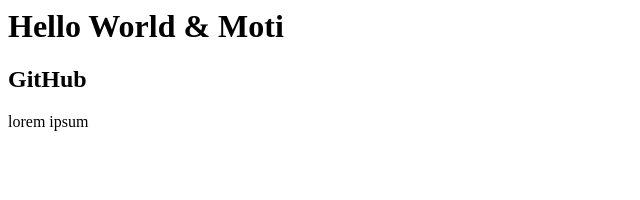
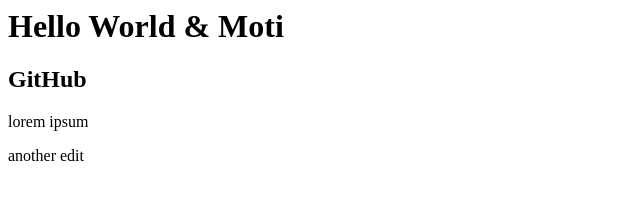
Before and after one commit to yuval212/Hello-World, a plain HTML site: page index.html in a window 1280 px wide. Shown: the full height of the page, 0-640 px from the left. Drawn offline with Linux system fonts and the light colour scheme.

Commit message:
Update index.html

```diff
--- a/index.html
+++ b/index.html
@@ -2,4 +2,5 @@
 <h1>Hello World & Moti<h1>
   <h2>GitHub</h2>
   <p>lorem ipsum</p>
+ <p>another edit</p>
  </body>
```
